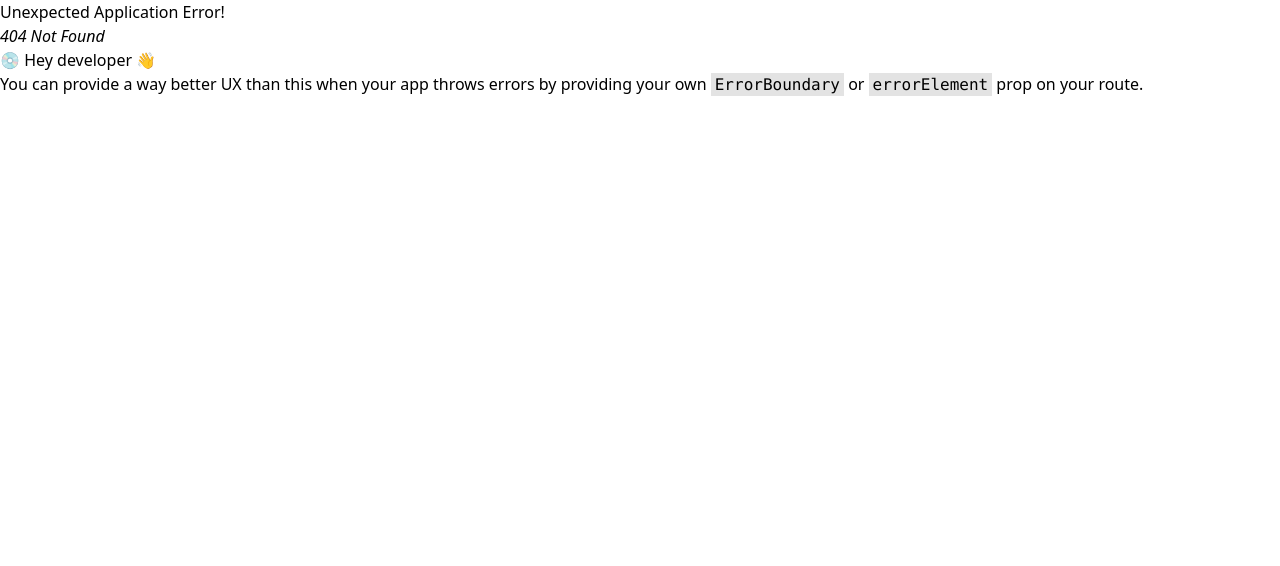
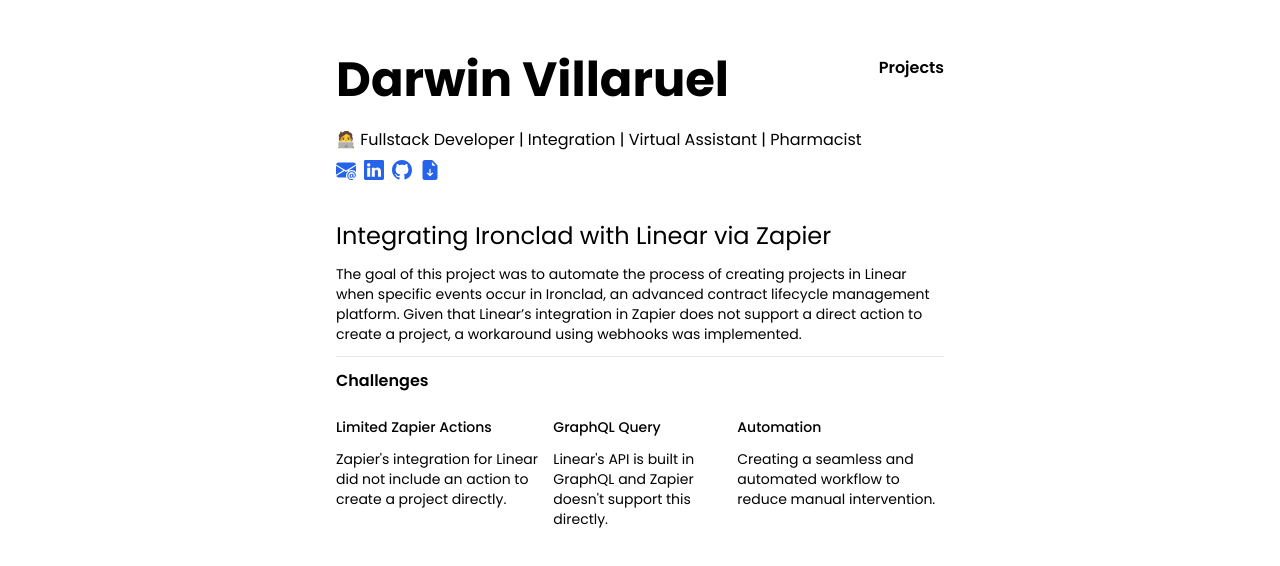
Before and after one commit to darwinvillaruel/my-portfolio, a React (Vite) app: page /projects/ironclad-linear in a window 1280 px wide. Before the commit this address had no page. Shown: the top 566 px of the page. Built offline with nearby package versions, Linux system fonts and the light colour scheme.

Commit message:
added ironclad-linear

```diff
--- a/src/App.jsx
+++ b/src/App.jsx
@@ -1,3 +1,4 @@
+import IroncladLinear from "./components/Case Study/IroncladLinear.jsx";
 import LandingPage from "./route/LandingPage";
 import Projects from "./route/Projects.jsx";
 import { createBrowserRouter, RouterProvider } from "react-router-dom";
@@ -12,6 +13,10 @@
       path: "/projects",
       element: <Projects />,
     },
+    {
+      path: "/projects/ironclad-linear",
+      element: <IroncladLinear />,
+    },
   ]);
 
   return (
--- a/src/components/BlogPost.jsx
+++ b/src/components/BlogPost.jsx
@@ -1,4 +1,5 @@
 import blogs from "../data/blogs";
+import { NavLink } from "react-router-dom";
 
 const BlogPost = () => {
   const summaryLength = 150;
@@ -13,9 +14,11 @@
               ? `${overview.slice(0, summaryLength)}...`
               : overview}
           </p>
-          <a href="/" className="text-blue-500 text-sm">
+          <NavLink
+            to="/projects/ironclad-linear"
+            className="text-blue-500 text-sm">
             Read more
-          </a>
+          </NavLink>
         </div>
       ))}
     </article>
--- a/src/components/Case Study/IroncladLinear.jsx
+++ b/src/components/Case Study/IroncladLinear.jsx
@@ -1,5 +1,39 @@
+import blogs from "../../data/blogs";
+import Header from "../Header";
+
 const IroncladLinear = () => {
-  return <div>IroncladLinear</div>;
+  const blog = blogs[0];
+
+  return (
+    <div className="font-poppins mx-2 sm:mx-16 md:mx-40 lg:mx-60 xl:mx-custom my-14 px-4">
+      <Header />
+      <section className="my-3">
+        <h1 className=" text-2xl my-3">{blog.title}</h1>
+        <p className="text-sm">{blog.overview}</p>
+      </section>
+
+      <hr />
+      <h4 className="font-semibold mt-3">Challenges</h4>
+      <section className="md:flex text-sm my-3">
+        {blog.challengesTitle.map((item, index) => (
+          <div key={index}>
+            <h4 className="font-medium md:my-3">{item}</h4>
+            <p className="mb-3">{blog.challenges[index]}</p>
+          </div>
+        ))}
+      </section>
+
+      {/* <h4>Approach</h4>
+      <div>{blog.approach}</div>
+      <section>
+        {blog.process.map((item, index) => (
+          <div key={index}>
+            <p>{item}</p>
+          </div>
+        ))}
+      </section> */}
+    </div>
+  );
 };
 
 export default IroncladLinear;
--- a/src/data/blogs.jsx
+++ b/src/data/blogs.jsx
@@ -3,14 +3,10 @@
     title: "Integrating Ironclad with Linear via Zapier",
     overview:
       "The goal of this project was to automate the process of creating projects in Linear when specific events occur in Ironclad, an advanced contract lifecycle management platform. Given that Linear’s integration in Zapier does not support a direct action to create a project, a workaround using webhooks was implemented.",
-    challengesTitle: [
-      "Limited Zapier Actions",
-      "Data Synchronization",
-      "Automation",
-    ],
+    challengesTitle: ["Limited Zapier Actions", "GraphQL Query", "Automation"],
     challenges: [
       "Zapier's integration for Linear did not include an action to create a project directly.",
-      "Ensuring that the data from Ironclad was accurately and efficiently transferred to Linear.",
+      "Linear's API is built in GraphQL and Zapier doesn't support this directly.",
       "Creating a seamless and automated workflow to reduce manual intervention.",
     ],
     approach:
```
Also changed, not shown: 5 other files (tests, documents, lock files or other folders).
